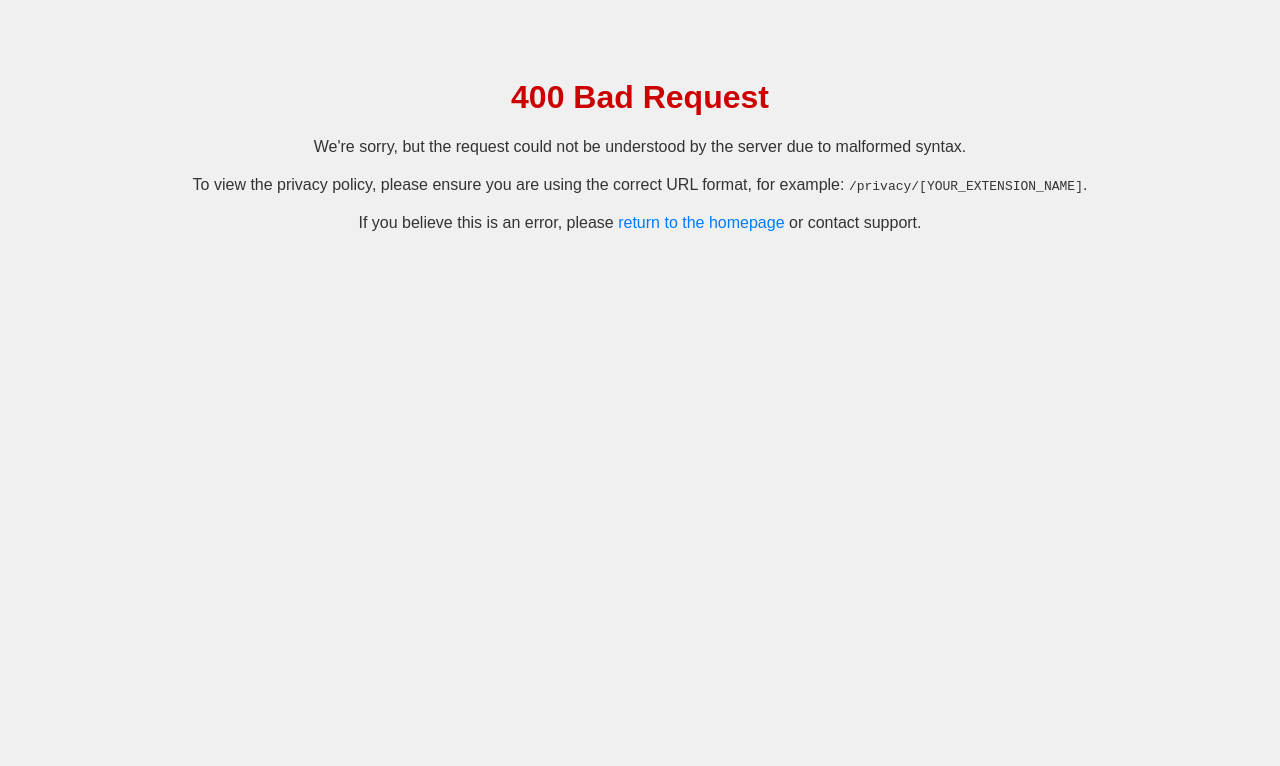
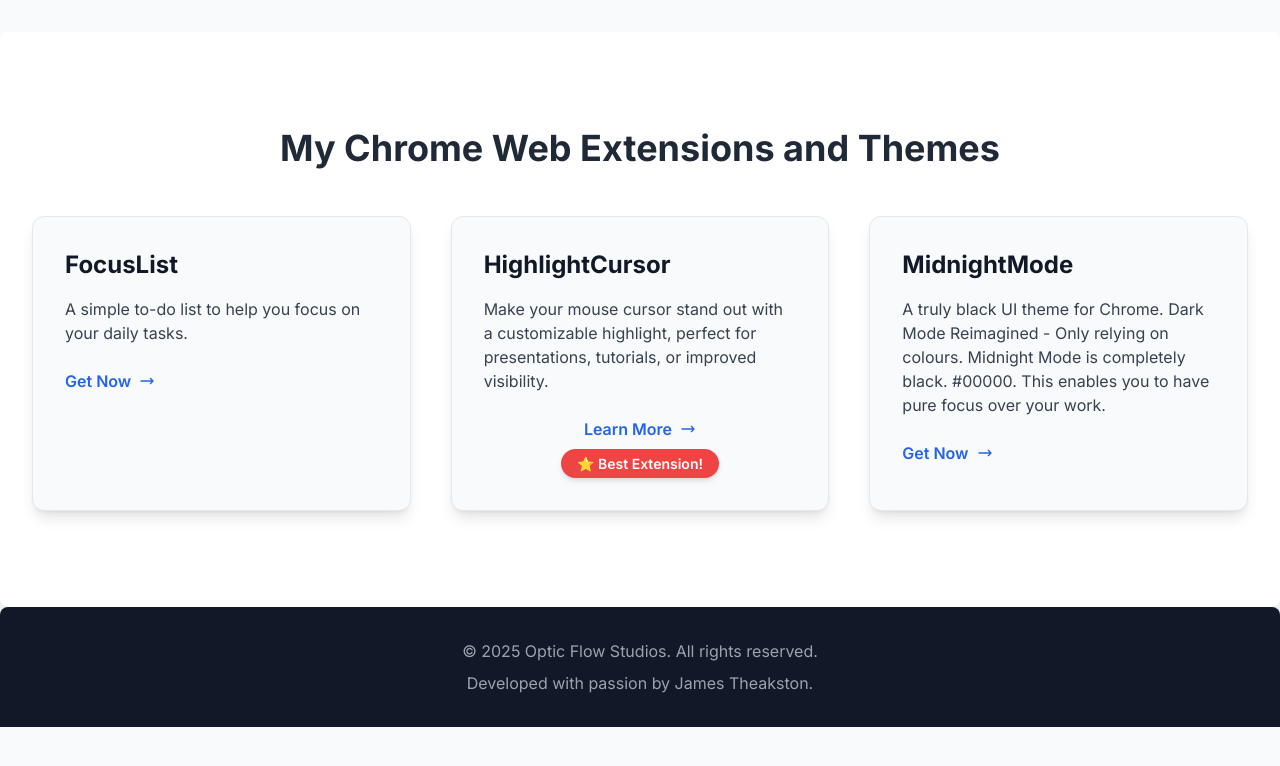
Before and after one commit to opticflowstudios/opticflowstudios.github.io, a plain HTML site: page index.html in a window 1280 px wide. Drawn offline with nearby package versions, Linux system fonts and the light colour scheme.

Commit message:
replaced 400 request with showcase

```diff
--- a/index.html
+++ b/index.html
@@ -3,34 +3,88 @@
 <head>
     <meta charset="UTF-8">
     <meta name="viewport" content="width=device-width, initial-scale=1.0">
-    <title>400 Bad Request - Privacy Policy Missing</title>
+    <title>Optic Flow Studios - James Theakston: Extensions Showcase</title>
+    <!-- Tailwind CSS CDN -->
+    <script src="https://cdn.tailwindcss.com"></script>
+    <link href="https://fonts.googleapis.com/css2?family=Inter:wght@400;600;700&display=swap" rel="stylesheet">
     <style>
         body {
-            font-family: Arial, sans-serif;
-            background-color: #f0f0f0;
-            color: #333;
-            text-align: center;
-            padding: 50px;
+            font-family: 'Inter', sans-serif;
+            background-color: #f8fafc; /* Tailwind's gray-50 */
+            color: #334155; /* Tailwind's slate-700 */
         }
-        h1 {
-            color: #cc0000;
+        .section-padding {
+            padding: 4rem 1rem; /* Equivalent to py-16 px-4 */
         }
-        p {
-            margin-top: 20px;
+        @media (min-width: 768px) {
+            .section-padding {
+                padding: 6rem 2rem; /* Equivalent to md:py-24 md:px-8 */
+            }
         }
-        a {
-            color: #007bff;
-            text-decoration: none;
-        }
-        a:hover {
-            text-decoration: underline;
+        /* Styling for the badge, now inline and centered */
+        .best-extension-badge {
+            background-color: #ef4444; /* Tailwind's red-500 */
+            color: white;
+            padding: 0.25rem 1rem;
+            border-radius: 9999px; /* Full rounded */
+            font-size: 0.875rem; /* text-sm */
+            font-weight: 600; /* font-semibold */
+            box-shadow: 0 4px 6px -1px rgba(0, 0, 0, 0.1), 0 2px 4px -1px rgba(0, 0, 0, 0.06); /* shadow-md */
         }
     </style>
 </head>
-<body>
-    <h1>400 Bad Request</h1>
-    <p>We're sorry, but the request could not be understood by the server due to malformed syntax.</p>
-    <p>To view the privacy policy, please ensure you are using the correct URL format, for example: <code>/privacy/[YOUR_EXTENSION_NAME]</code>.</p>
-    <p>If you believe this is an error, please <a href="/">return to the homepage</a> or contact support.</p>
+<body class="antialiased">
+
+    <!-- Extensions Section -->
+    <section class="section-padding bg-white rounded-lg mx-4 mt-8 md:mx-auto max-w-7xl shadow-xl">
+        <div class="container mx-auto">
+            <h2 class="text-4xl font-bold text-center mb-12 text-gray-800">My Chrome Web Extensions and Themes</h2>
+            <div class="grid grid-cols-1 md:grid-cols-2 lg:grid-cols-3 gap-10">
+
+                <!-- Extension Card 1: FocusList (formerly Secure Surfer) -->
+                <div class="bg-gray-50 p-8 rounded-xl shadow-lg border border-gray-200 hover:shadow-2xl transition duration-300 ease-in-out transform hover:-translate-y-2">
+                    <h3 class="text-2xl font-bold text-gray-900 mb-4">FocusList</h3>
+                    <p class="text-gray-700 mb-6">A simple to-do list to help you focus on your daily tasks.</p>
+                    <a href="https://chromewebstore.google.com/detail/mgkcenigjckbibdpjfadmpbakigeiagi?utm_source=item-share-cb" class="text-blue-600 hover:text-blue-800 font-semibold flex items-center" target="_blank" rel="noopener noreferrer">
+                        Get Now
+                        <svg class="w-4 h-4 ml-2" fill="none" stroke="currentColor" viewBox="0 0 24 24" xmlns="http://www.w3.org/2000/svg"><path stroke-linecap="round" stroke-linejoin="round" stroke-width="2" d="M17 8l4 4m0 0l-4 4m4-4H3"></path></svg>
+                    </a>
+                </div>
+
+                <!-- Extension Card 2: HighlightCursor (middle) -->
+                <div class="bg-gray-50 p-8 rounded-xl shadow-lg border border-gray-200 hover:shadow-2xl transition duration-300 ease-in-out transform hover:-translate-y-2 relative">
+                    <h3 class="text-2xl font-bold text-gray-900 mb-4">HighlightCursor</h3>
+                    <p class="text-gray-700 mb-6">Make your mouse cursor stand out with a customizable highlight, perfect for presentations, tutorials, or improved visibility.</p>
+                    <div class="flex flex-col items-center mt-4">
+                        <a href="https://highlightcursor.github.io/" class="text-blue-600 hover:text-blue-800 font-semibold flex items-center mb-2" target="_blank" rel="noopener noreferrer">
+                            Learn More
+                            <svg class="w-4 h-4 ml-2" fill="none" stroke="currentColor" viewBox="0 0 24 24" xmlns="http://www.w3.org/2000/svg"><path stroke-linecap="round" stroke-linejoin="round" stroke-width="2" d="M17 8l4 4m0 0l-4 4m4-4H3"></path></svg>
+                        </a>
+                        <span class="best-extension-badge">⭐ Best Extension!</span>
+                    </div>
+                </div>
+
+                <!-- Extension Card 3: MidnightMode (formerly Developer Tools Companion) -->
+                <div class="bg-gray-50 p-8 rounded-xl shadow-lg border border-gray-200 hover:shadow-2xl transition duration-300 ease-in-out transform hover:-translate-y-2">
+                    <h3 class="text-2xl font-bold text-gray-900 mb-4">MidnightMode</h3>
+                    <p class="text-gray-700 mb-6">A truly black UI theme for Chrome. Dark Mode Reimagined - Only relying on colours. Midnight Mode is completely black. #00000. This enables you to have pure focus over your work.</p>
+                    <a href="https://chromewebstore.google.com/detail/ldlgjnhpoongfdknhbnlfinobgakpbej?utm_source=item-share-cb" class="text-blue-600 hover:text-blue-800 font-semibold flex items-center" target="_blank" rel="noopener noreferrer">
+                        Get Now
+                        <svg class="w-4 h-4 ml-2" fill="none" stroke="currentColor" viewBox="0 0 24 24" xmlns="http://www.w3.org/2000/svg"><path stroke-linecap="round" stroke-linejoin="round" stroke-width="2" d="M17 8l4 4m0 0l-4 4m4-4H3"></path></svg>
+                    </a>
+                </div>
+
+            </div>
+        </div>
+    </section>
+
+    <!-- Footer -->
+    <footer class="bg-gray-900 text-white py-8 rounded-t-lg">
+        <div class="container mx-auto text-center px-4">
+            <p class="text-gray-400">&copy; 2025 Optic Flow Studios. All rights reserved.</p>
+            <p class="text-gray-400 mt-2">Developed with passion by James Theakston.</p>
+        </div>
+    </footer>
+
 </body>
 </html>
```
